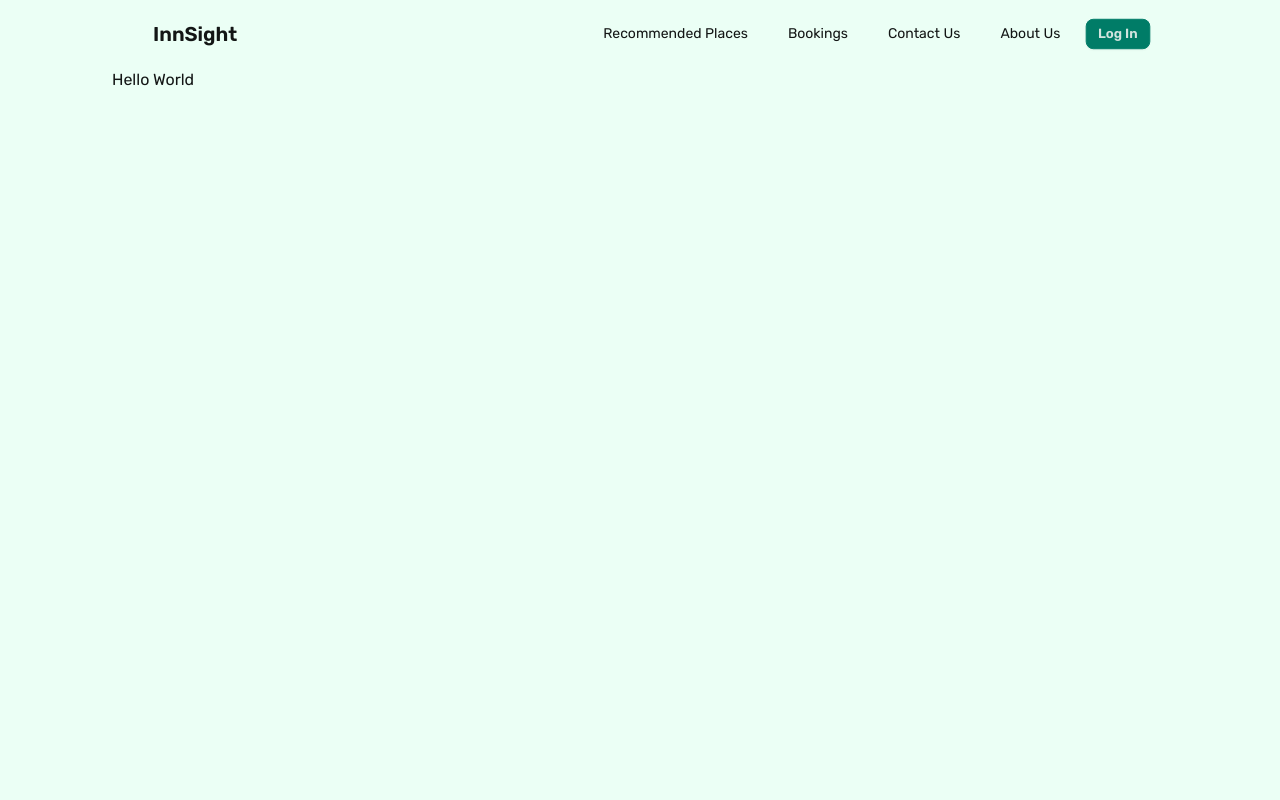
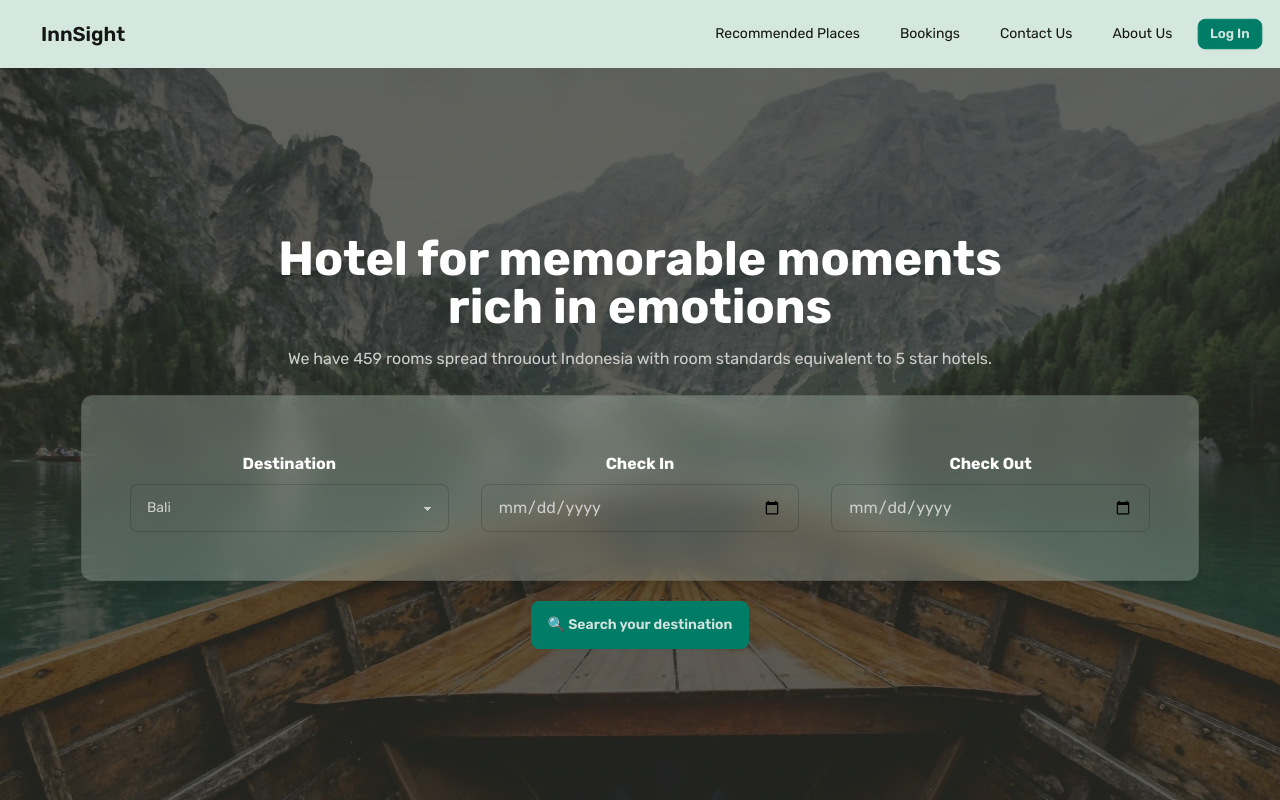
Before and after one commit to taseenjeem/InnSight, a Next.js app: page / in a window 1280 px wide. Built offline with nearby package versions, Linux system fonts and the light colour scheme.

Commit message:
added hero section

```diff
--- a/app/page.js
+++ b/app/page.js
@@ -1,5 +1,25 @@
+import Search from "@/components/global/search-bar/Search";
+
 const RootPage = () => {
-  return <div className="container">Hello World</div>;
+  return (
+    <>
+      <div className="hero custom-min-h bg-[url('/assets/images/hero-bg.webp')]">
+        <div className="hero-overlay bg-opacity-70"></div>
+        <div className="hero-content text-center text-neutral-content">
+          <div className="">
+            <h1 className="text-white font-bold text-3xl lg:text-5xl my-4 text-center lg:w-8/12 mx-auto">
+              Hotel for memorable moments rich in emotions
+            </h1>
+            <p className="my-2  text-center">
+              We have 459 rooms spread throuout Indonesia with room standards
+              equivalent to 5 star hotels.
+            </p>
+            <Search />
+          </div>
+        </div>
+      </div>
+    </>
+  );
 };
 
 export default RootPage;
--- a/components/global/navigation/Navbar.jsx
+++ b/components/global/navigation/Navbar.jsx
@@ -6,8 +6,8 @@ const Navbar = ({ children }) => {
       <input id="my-drawer-3" type="checkbox" className="drawer-toggle" />
       <div className="drawer-content flex flex-col">
         {/* Navbar */}
-        <div className="w-full bg-base-100 container sticky top-0 z-50">
-          <div className="w-full navbar z-50">
+        <div className="w-full bg-base-200 sticky top-0 z-50">
+          <div className="w-full navbar container z-50">
             <div className="flex-1 px-2 mx-2 lg:flex">
               <Link href={`/`} className="text-xl font-semibold btn btn-ghost">
                 InnSight
--- /dev/null
+++ b/components/global/search-bar/Search.jsx
@@ -0,0 +1,71 @@
+const Search = ({ fromList }) => {
+  return (
+    <>
+      <div className="lg:max-h-[250px] mt-6">
+        <div
+          id="searchParams"
+          className={`${
+            fromList && "!shadow-none"
+          } bg-[#d5e8df45] backdrop-blur-lg w-full h-full py-5 lg:py-12 px-3 lg:px-8 rounded-xl border border-black/10 shadow-lg lg:flex items-center [&>*]:flex-1 [&>*]:px-4 [&>div>span]:mb-3 space-y-5 lg:space-y-0`}
+        >
+          <div className="form-control">
+            <label className="label" htmlFor="destination">
+              <span className="mx-auto font-bold text-white">Destination</span>
+            </label>
+            <select
+              name="destination"
+              id="destination"
+              className="select select-bordered bg-transparent w-full"
+            >
+              <option className="text-black" value="Bali">
+                Bali
+              </option>
+              <option className="text-black" value="Bali">
+                Cox&apos;s Bazar
+              </option>
+              <option className="text-black" value="Bali">
+                Sylhet
+              </option>
+              <option className="text-black" value="Bali">
+                Saint Martin
+              </option>
+              <option className="text-black" value="Bali">
+                Bali
+              </option>
+            </select>
+          </div>
+
+          <div className="form-control">
+            <label className="label" htmlFor="checkin">
+              <span className="mx-auto font-bold text-white">Check In</span>
+            </label>
+            <input
+              type="date"
+              name="checkin"
+              id="checkin"
+              className="input input-bordered w-full bg-transparent"
+            />
+          </div>
+
+          <div className="form-control">
+            <label className="label" htmlFor="checkout">
+              <span className="mx-auto font-bold text-white">Check Out</span>
+            </label>
+            <input
+              type="date"
+              name="checkout"
+              id="checkout"
+              className="input input-bordered w-full bg-transparent"
+            />
+          </div>
+        </div>
+      </div>
+
+      <button className="btn btn-secondary mt-5">
+        🔍️ {fromList ? "Modify Search" : "Search your destination"}
+      </button>
+    </>
+  );
+};
+
+export default Search;
```
Also changed, not shown: public/assets/images/hero-bg.webp (added).
